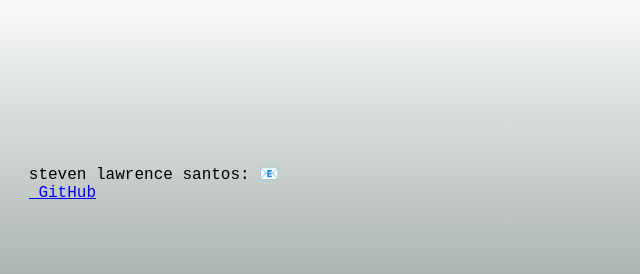
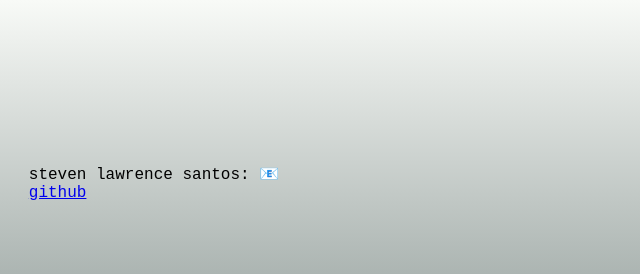
Before and after one commit to mars3jx/mars3jx.github.io, a plain HTML site: page index.html in a window 1280 px wide. Shown: the top 274 px of the page, 0-640 px from the left. Drawn offline with Linux system fonts and the light colour scheme.

Commit message:
Fix GitHub link text case in index.html

```diff
--- a/index.html
+++ b/index.html
@@ -38,6 +38,6 @@ background-attachment: fixed;
 <br><br><br><br><br><br><br>
 &nbsp; &nbsp;steven lawrence santos: <a href="mailto:zane3j@gmail.com" style="text-decoration:none;">📧</a>
 <br>
-&nbsp; &nbsp;<a class="social-item" href="https://github.com/mars3jx" target="_blank" aria-label="GitHub"><i class="fab fa-github" aria-hidden="true"></i> GitHub</a>
+&nbsp; &nbsp;<a class="social-item" href="https://github.com/mars3jx" target="_blank" aria-label="GitHub"><i class="fab fa-github" aria-hidden="true"></i>github</a>
 </body>
 </html>
```
